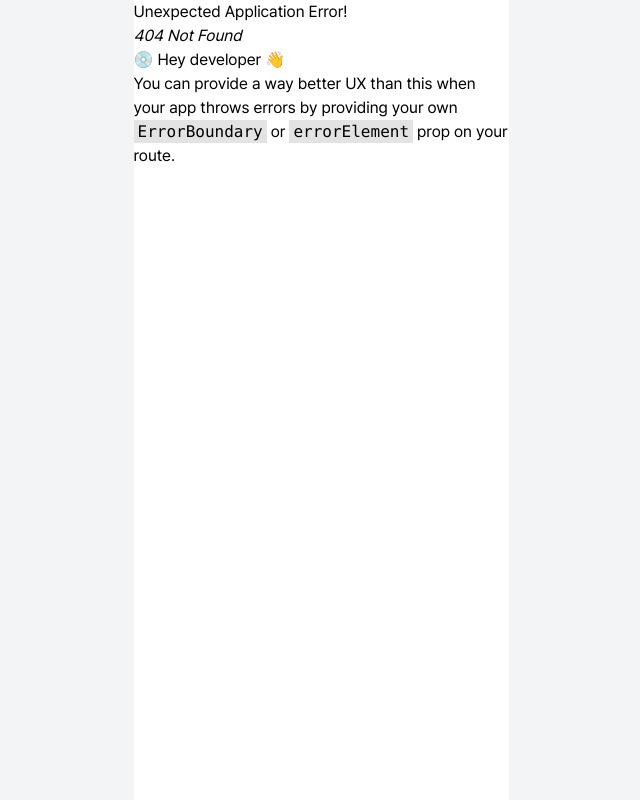
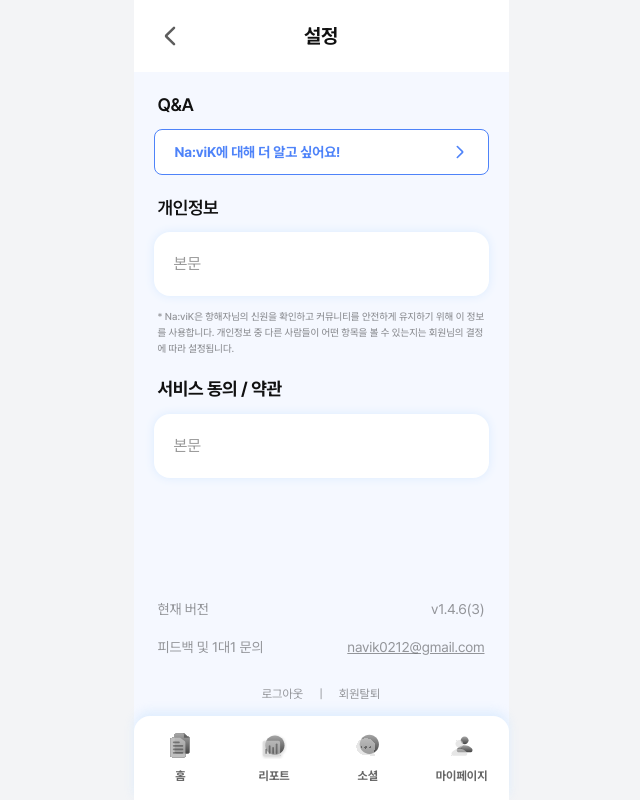
Before and after one commit to UMC9th-NaviK/NaviK-FE, a React (Vite) app: page /mypage/setting in a window 1280 px wide. Before the commit this address had no page. Shown: the whole page, without its empty margins (319-959 px from the left). Built offline with nearby package versions, Linux system fonts and the light colour scheme.

Commit message:
[FEAT]설정페이지 완성

```diff
--- a/src/components/myPage/SubHeader.tsx
+++ b/src/components/myPage/SubHeader.tsx
@@ -3,13 +3,14 @@ import { useNavigate } from 'react-router-dom';
 
 interface SubHeaderProps {
   title: string;
+  bgColor?: string;
 }
 
-const SubHeader = ({ title }: SubHeaderProps) => {
+const SubHeader = ({ title, bgColor = 'bg-[#F5F9FF]' }: SubHeaderProps) => {
   const navigate = useNavigate();
 
   return (
-    <div className="w-full bg-[#F5F9FF] pb-20">
+    <div className={`w-full ${bgColor} h-18`}>
       <div className="relative flex h-18 w-full items-center justify-between px-4">
         <button
           onClick={() => navigate(-1)}
--- a/src/pages/mypage/EditProfilePage.tsx
+++ b/src/pages/mypage/EditProfilePage.tsx
@@ -7,7 +7,8 @@ const EditProfilePage = () => {
   return (
     <div className="mb-4 flex min-h-screen w-full flex-col items-center">
       <SubHeader title="내 정보 수정" />
-
+      <div className="h-20 w-full"></div>
+      {/*레이아웃 맞추기용*/}
       <div className="relative flex-1 rounded-t-[30px] bg-white px-5">
         {/* 프로필 이미지 */}
         <div className="border-base-100 absolute -top-16 left-1/2 h-32 w-32 -translate-x-1/2 overflow-hidden rounded-full border-8 bg-gray-100">
--- /dev/null
+++ b/src/pages/mypage/SettingPage.tsx
@@ -0,0 +1,68 @@
+import { Icon } from '@iconify/react';
+import SubHeader from '../../components/myPage/SubHeader';
+
+const SettingPage = () => {
+  return (
+    <div className="flex w-full flex-col items-center pb-2">
+      {/* 헤더*/}
+      <SubHeader title="설정" bgColor="bg-base-100" />
+
+      <div className="z-10 flex w-full flex-col gap-5 px-5 pt-5">
+        {/* Q&A */}
+        <section className="flex flex-col gap-3">
+          <div className="text-base-900 text-heading-18SB px-1">Q&A</div>
+          <button className="border-primary-blue-500 flex h-11.5 w-full items-center justify-between rounded-lg border bg-white p-5">
+            <span className="text-primary-blue-500 text-body-14B">
+              Na:viK에 대해 더 알고 싶어요!
+            </span>
+            <Icon
+              icon="material-symbols:arrow-forward-ios-rounded"
+              className="text-primary-blue-500 h-4 w-4"
+            />
+          </button>
+        </section>
+
+        {/* 개인정보 섹션 */}
+        <section className="flex flex-col gap-3">
+          <div className="text-base-900 text-heading-18SB px-1">개인정보</div>
+          <div className="text-opacity-black-40 flex min-h-13 w-full rounded-2xl bg-white p-5 shadow-[0px_0px_10px_0px_#DBEBFE]">
+            본문
+          </div>
+          <p className="text-opacity-black-40 text-caption-10M px-1">
+            * Na:viK은 항해자님의 신원을 확인하고 커뮤니티를 안전하게 유지하기 위해 이 정보를
+            사용합니다. 개인정보 중 다른 사람들이 어떤 항목을 볼 수 있는지는 회원님의 결정에 따라
+            설정됩니다.
+          </p>
+        </section>
+
+        {/* 서비스 동의 / 약관 */}
+        <section className="flex flex-col gap-3">
+          <div className="text-base-900 text-heading-18B px-1">서비스 동의 / 약관</div>
+          <div className="text-opacity-black-40 flex min-h-13 w-full rounded-2xl bg-white p-5 shadow-[0px_0px_10px_0px_#DBEBFE]">
+            본문
+          </div>
+        </section>
+
+        {/*(버전, 문의, 로그아웃) */}
+        <div className="mt-25 flex flex-col gap-4 px-1">
+          <div className="text-opacity-black-40 text-body-14R flex justify-between">
+            <span>현재 버전</span>
+            <span>v1.4.6(3)</span>
+          </div>
+          <div className="text-opacity-black-40 text-body-14R flex justify-between">
+            <span>피드백 및 1대1 문의</span>
+            <span className="underline">navik0212@gmail.com</span>
+          </div>
+
+          <div className="text-opacity-black-40 text-caption-12R mt-3 flex justify-center gap-4">
+            <button>로그아웃</button>
+            <span>|</span>
+            <button>회원탈퇴</button>
+          </div>
+        </div>
+      </div>
+    </div>
+  );
+};
+
+export default SettingPage;
--- a/src/routes/ProtectedRoutes.tsx
+++ b/src/routes/ProtectedRoutes.tsx
@@ -23,6 +23,7 @@ import CoreKPIDetailPage from '../pages/report/CoreKPIDetailPage';
 import OvercomingKPIDetailPage from '../pages/report/OvercomingKPIDetailPage';
 import SetupLayout from '../layouts/SetupLayout';
 import EditProfilePage from '../pages/mypage/EditProfilePage';
+import SettingPage from '../pages/mypage/SettingPage';
 
 export const protectedRoutes: RouteObject[] = [
   {
@@ -82,6 +83,10 @@ export const protectedRoutes: RouteObject[] = [
             path: 'edit',
             element: <EditProfilePage />,
           },
+          {
+            path: 'setting',
+            element: <SettingPage />,
+          },
         ],
       },
     ],
```
